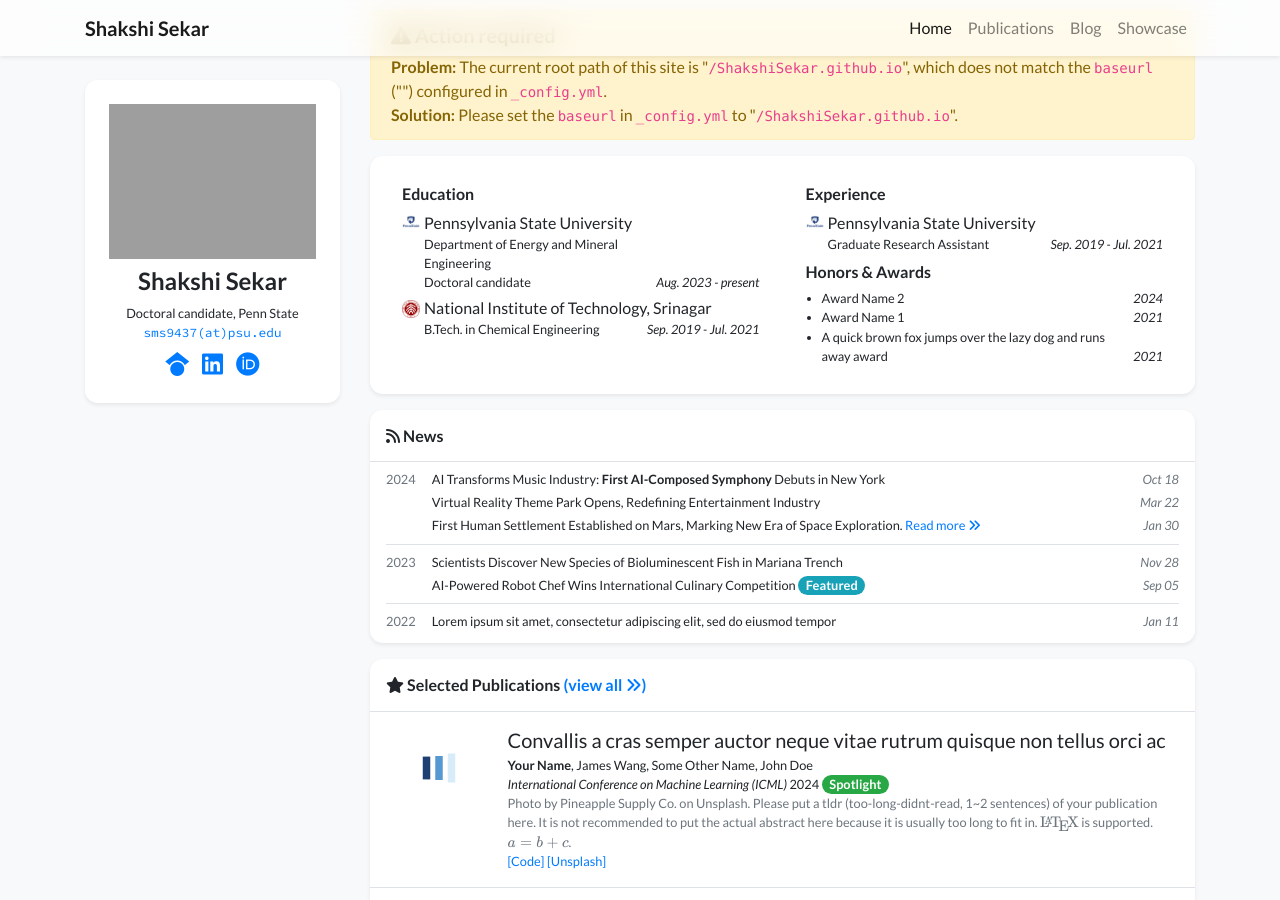
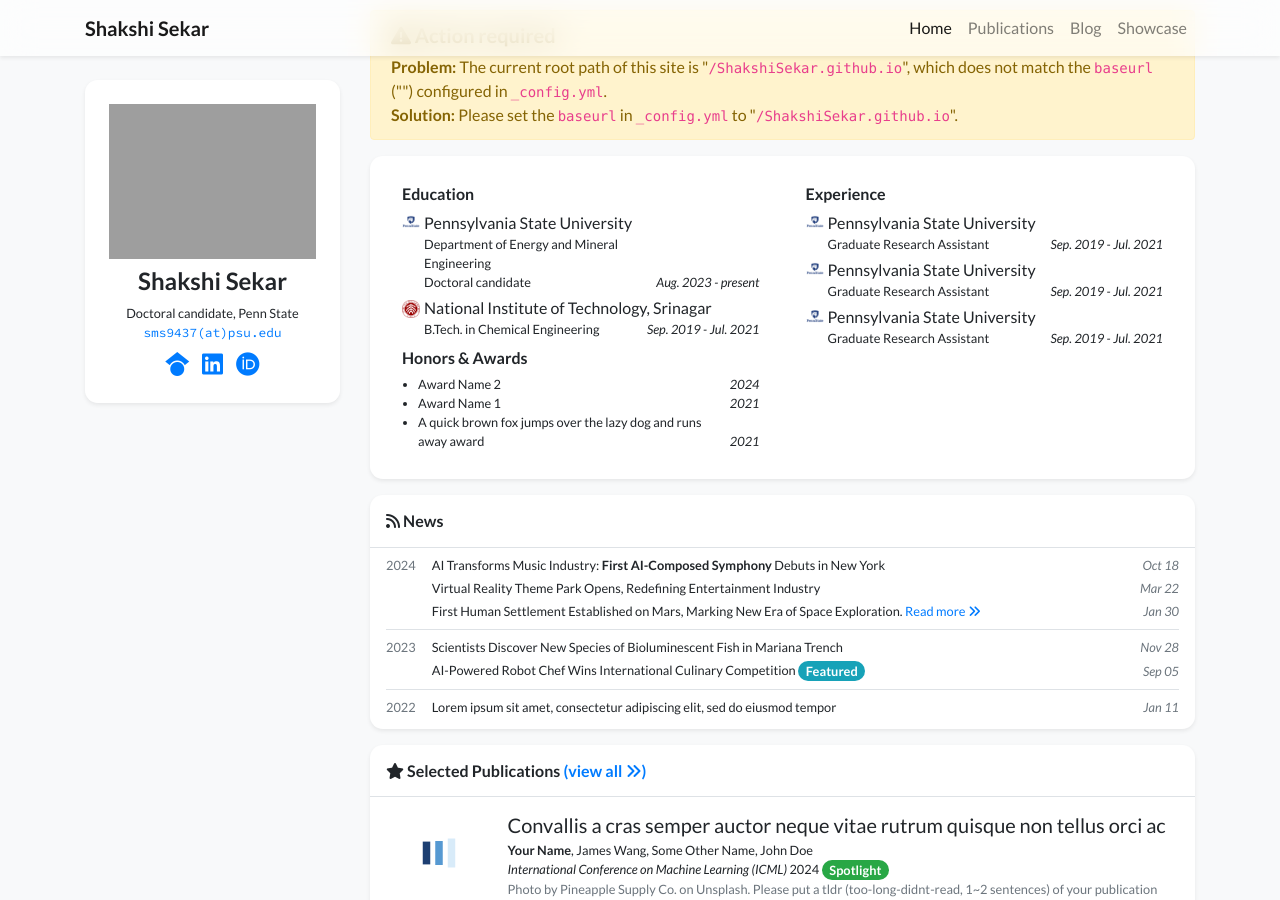
Before and after one commit to ShakshiSekar/ShakshiSekar.github.io, a Jekyll site: the page built from index.html, in a window 1280 px wide and 900 px high, scrolled down 400 px. Built offline with Jekyll 4.4.1, drawn with Linux system fonts in a browser that asks for light colours; nearby versions of some CDN libraries; a style sheet for code colours, icons or effects is not loaded.

Commit message:
profile.yml

```diff
--- a/_data/profile.yml
+++ b/_data/profile.yml
@@ -51,6 +51,14 @@ experience:
   logo: /assets/images/badges/PSU logo.png
   position: Graduate Research Assistant
   date: Sep. 2019 - Jul. 2021
+- name: Pennsylvania State University
+  logo: /assets/images/badges/PSU logo.png
+  position: Graduate Research Assistant
+  date: Sep. 2019 - Jul. 2021
+- name: Pennsylvania State University
+  logo: /assets/images/badges/PSU logo.png
+  position: Graduate Research Assistant
+  date: Sep. 2019 - Jul. 2021
 
 awards:
 - name: Award Name 2
```
